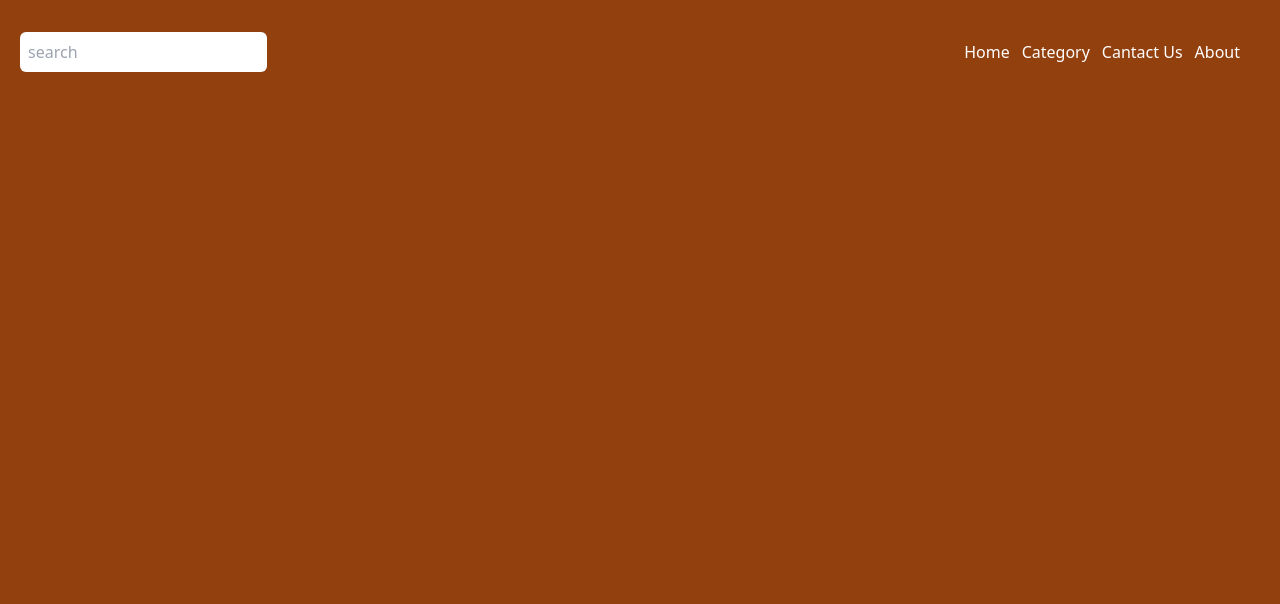
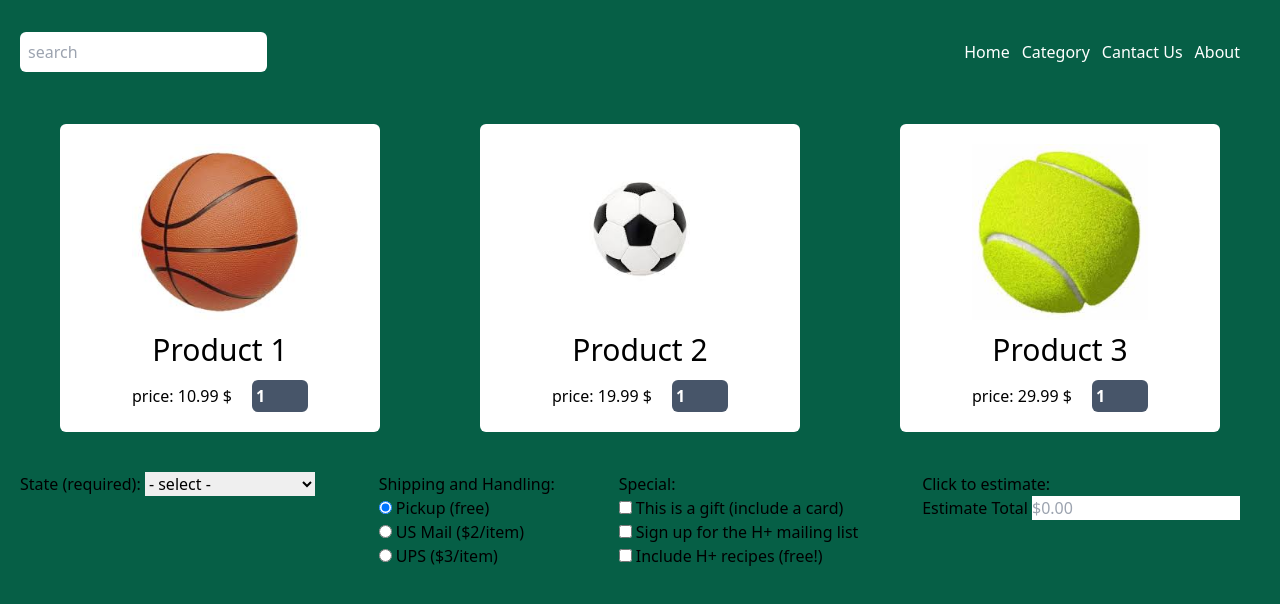
Before and after one commit to farazmirsaeedi/cart-shopping, a website: page index.html in a window 1280 px wide. Drawn offline with Linux system fonts and the light colour scheme.

Commit message:
final elements

```diff
--- a/index.html
+++ b/index.html
@@ -1,17 +1,17 @@
 <!DOCTYPE html>
 <html lang="en-US">
 
-<head profile="http://gmpg.org/xfn/11">
+<head>
 	<meta http-equiv="Content-Type" content="text/html; charset=UTF-8">
 	<meta name="viewport" content="width=device-width, initial-scale=1.0, maximum-scale=1.0, user-scalable=no">
 	<title>Shop Sport</title>
 	<link rel="stylesheet" href="https://cdnjs.cloudflare.com/ajax/libs/font-awesome/6.5.1/css/all.min.css"
 		integrity="sha512-DTOQO9RWCH3ppGqcWaEA1BIZOC6xxalwEsw9c2QQeAIftl+Vegovlnee1c9QX4TctnWMn13TZye+giMm8e2LwA=="
 		crossorigin="anonymous" referrerpolicy="no-referrer" />
-		<link rel="stylesheet" href="output.css">
+	<link rel="stylesheet" href="output.css">
 </head>
 
-<body class="bg-amber-800">
+<body class="bg-emerald-800">
 	<nav class="flex justify-between items-center m-a-x-w p-5">
 		<div>
 			<form>
@@ -27,6 +27,71 @@
 			</ul>
 		</div>
 	</nav>
+	<main>
+		<!-- input section  -->
+		<div class="p-5 grid gap-5 grid-cols-1 md:grid-cols-2 lg:grid-cols-3 justify-items-center w-full m-a-x-w"
+			id="products">
+
+		</div>
+		<!-- end of input section -->
+
+		<div class="flex justify-between p-5">
+			<div class="group state">
+				<label for="s-state">State (required):</label>
+				<select id="s-state">
+					<option value="">- select -</option>
+					<option value="CA">California (7.5% tax)</option>
+					<option value="IL">Illinois</option>
+					<option value="NH">New Hampshire</option>
+					<option value="PA">Pennsylvania</option>
+				</select>
+			</div>
+			<div class="group method">
+				<label for="r-method-pickup">Shipping and Handling:</label><br>
+				<input type="radio" value="pickup" name="r_method" id="r-method-pickup" checked> <label
+					for="r-method-pickup">Pickup (free)</label><br>
+
+				<input type="radio" value="usps" name="r_method" id="r-method-usps"> <label for="r-method-usps">US Mail
+					($2/item)</label><br>
+
+				<input type="radio" value="ups" name="r_method" id="r-method-ups"> <label for="r-method-ups">UPS
+					($3/item)</label>
+			</div>
+
+			<div class="group special">
+				<label for="c-special-gift">Special:</label><br>
+				<input type="checkbox" value="YES" name="c-special-gift" id="c-special-gift"> <label
+					for="c-special-gift">This is a gift (include a card)</label><br>
+
+				<input type="checkbox" value="YES" name="c-special-email" id="c-special-email"> <label
+					for="c-special-email">Sign up for the H+ mailing list</label><br>
+
+				<input type="checkbox" value="YES" name="c-special-recipes" id="c-special-recipes"> <label
+					for="c-special-recipes">Include H+ recipes (free!)</label>
+			</div>
+
+			<div class="group calc">
+				<p>
+					<label for="btn-estimate">Click to estimate:</label><br>
+					<input type="submit" value="Estimate Total" id="btn-estimate">
+					<input class="w-52 mr-5" type="text" id="txt-estimate" placeholder="$0.00">
+				</p>
+
+				<div id="results"></div>
+			</div>
+		</div>
+
+		</form>
+		</section>
+		<div class="clear"></div>
+		</div>
+		</div>
+
+		</div>
+	</main>
+
+
+	<script src="script.js"></script>
 </body>
 
 </html>
--- a/script.js
+++ b/script.js
@@ -0,0 +1,28 @@
+const images = [
+    { img: './assets/download.jpeg', title: 'Product 1', price: 10.99, quantity: 1 },
+    { img: './assets/download (1).jpeg', title: 'Product 2', price: 19.99, quantity: 1 },
+    { img: './assets/download (2).jpeg', title: 'Product 3', price: 29.99, quantity: 1 }
+
+    // Add more image objects as needed
+];
+
+        const loop = document.getElementById('products');
+
+        const createProductElement = (image) => {
+            return `
+            <div class="bg-white w-80 p-5 rounded-md flex flex-col gap-3 justify-start items-center">
+                <img class="w-44 h-44" src="${image.img}" alt="">
+                <h3 class="text-3xl">${image.title}</h3>
+                <div class="flex justify-between items-center w-44">
+                    <p>price: ${image.price} $</p>
+                    <input class="bg-slate-600 w-14 rounded-md p-1 outline-0 text-white font-bold" type="number" value="${image.quantity}">
+                </div>
+            </div>
+            `;
+        };
+
+        const productElements = images.map((image) => {
+            return createProductElement(image);
+        });
+
+        loop.innerHTML = productElements.join('');
```
Also changed, not shown: assets/download (1).jpeg (added), assets/download (2).jpeg (added), assets/download.jpeg (added), output.css.
